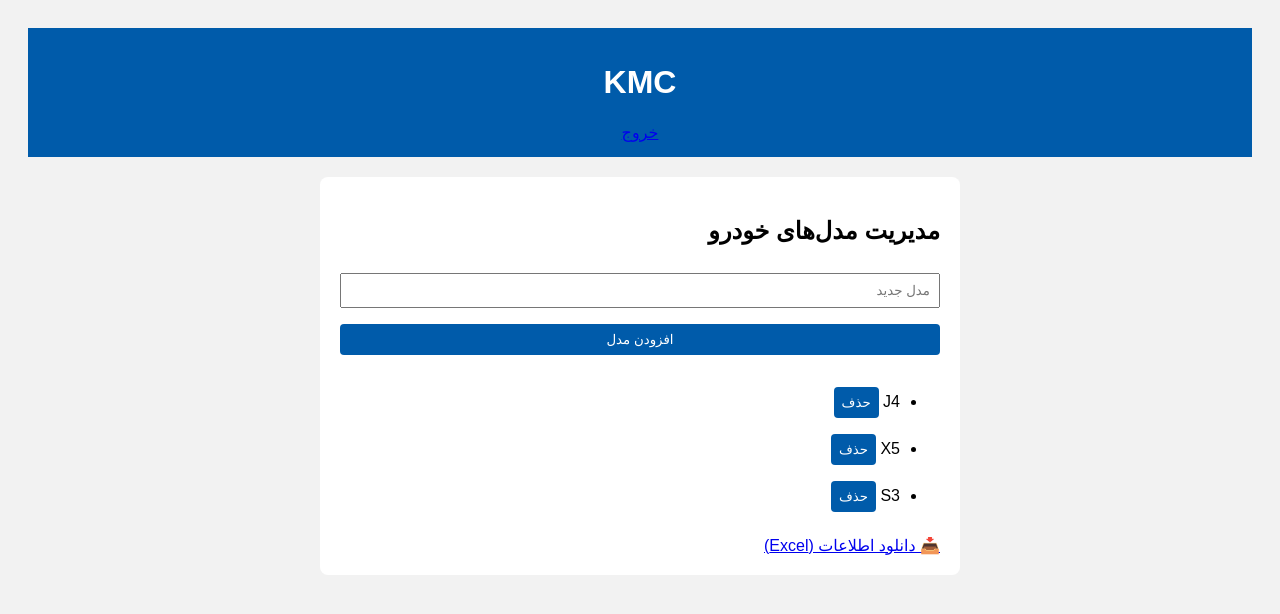
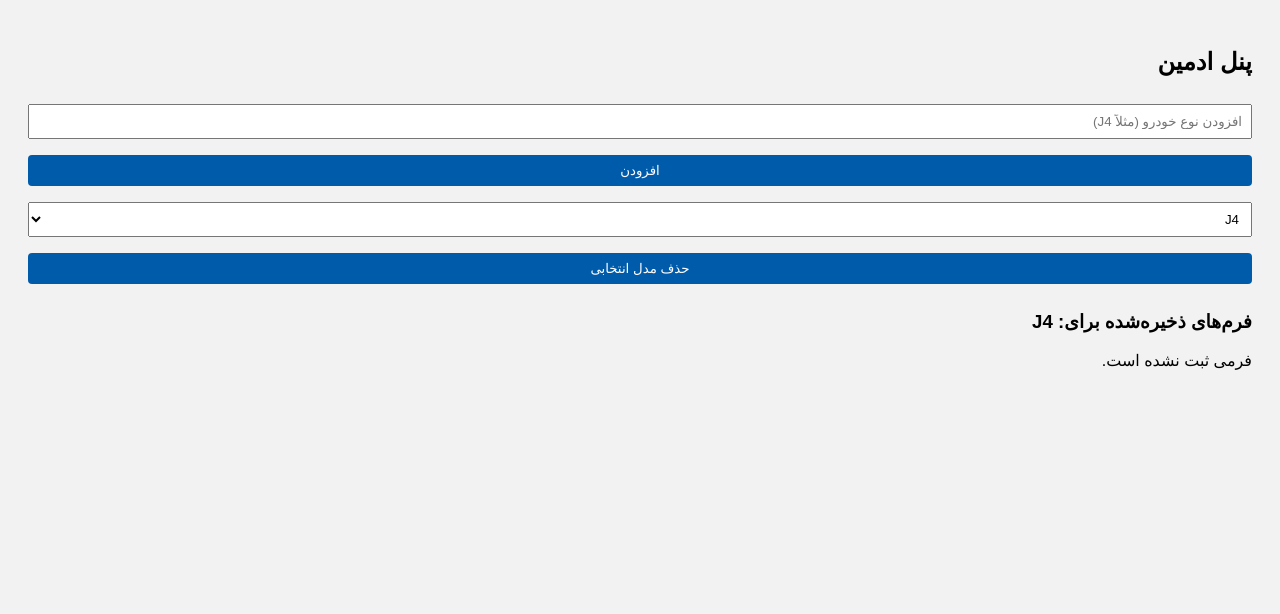
Before and after one commit to kimia-soofi/vehicle-data-app, a Flask app: page /admin in a window 1280 px wide. Shown: the top 614 px of the page. Run offline with Flask 3, Linux system fonts and the light colour scheme; the visitor is signed in with stand-in values (Sample User, id 1).

Commit message:
admin.html

```diff
--- a/templates/admin.html
+++ b/templates/admin.html
@@ -1,37 +1,44 @@
 <!DOCTYPE html>
-<html lang="fa">
+<html lang="fa" dir="rtl">
 <head>
-    <meta charset="UTF-8">
-    <title>پنل مدیریت</title>
-    <link rel="stylesheet" href="/static/style.css">
+  <meta charset="UTF-8" />
+  <meta name="viewport" content="width=device-width, initial-scale=1" />
+  <title>پنل ادمین</title>
+  <link rel="stylesheet" href="{{ url_for('static', filename='style.css') }}" />
 </head>
 <body>
-    <header>
-        <h1>KMC</h1>
-        <a href="{{ url_for('logout') }}">خروج</a>
-    </header>
+  <div class="container">
+    <h2 class="title">پنل ادمین</h2>
 
-    <main>
-        <h2>مدیریت مدل‌های خودرو</h2>
+    <form class="model-form" method="POST" action="{{ url_for('admin_add_model') }}">
+      <input name="new_model" placeholder="افزودن نوع خودرو (مثلاً J4)" />
+      <button class="btn" type="submit">افزودن</button>
+    </form>
 
-        <form method="POST">
-            <input type="text" name="new_car_type" placeholder="مدل جدید">
-            <button type="submit" name="add_car_type">افزودن مدل</button>
-        </form>
+    <form class="model-form" method="POST" action="{{ url_for('admin_remove_model') }}">
+      <select name="model">
+        {% for m in car_types %}
+          <option value="{{ m }}" {% if m==selected %}selected{% endif %}>{{ m }}</option>
+        {% endfor %}
+      </select>
+      <button class="btn danger" type="submit">حذف مدل انتخابی</button>
+    </form>
 
-        <ul>
-            {% for type in car_types %}
+    <div class="records">
+      <h3>فرم‌های ذخیره‌شده برای: <strong>{{ selected }}</strong></h3>
+      {% if records %}
+        <ul class="file-list">
+          {% for f in records %}
             <li>
-                {{ type }}
-                <form method="POST" style="display:inline;">
-                    <input type="hidden" name="delete_car_type" value="{{ type }}">
-                    <button type="submit">حذف</button>
-                </form>
+              <a href="{{ url_for('download_record', model=selected, filename=f) }}">{{ f }}</a>
             </li>
-            {% endfor %}
+          {% endfor %}
         </ul>
-
-        <a href="{{ url_for('download_data') }}">📥 دانلود اطلاعات (Excel)</a>
-    </main>
+        <a class="btn" href="{{ url_for('download_index', model=selected) }}">دانلود فایل تجمیعی (index.csv)</a>
+      {% else %}
+        <p>فرمی ثبت نشده است.</p>
+      {% endif %}
+    </div>
+  </div>
 </body>
 </html>
```
